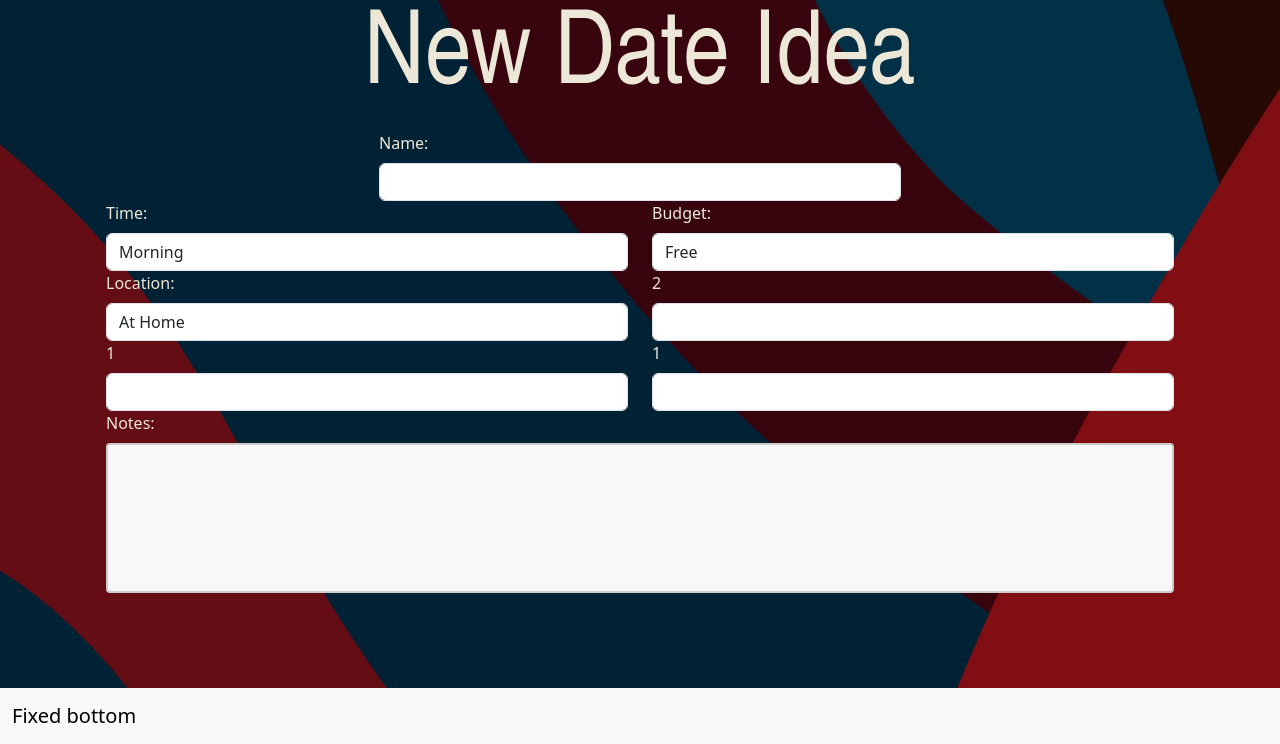
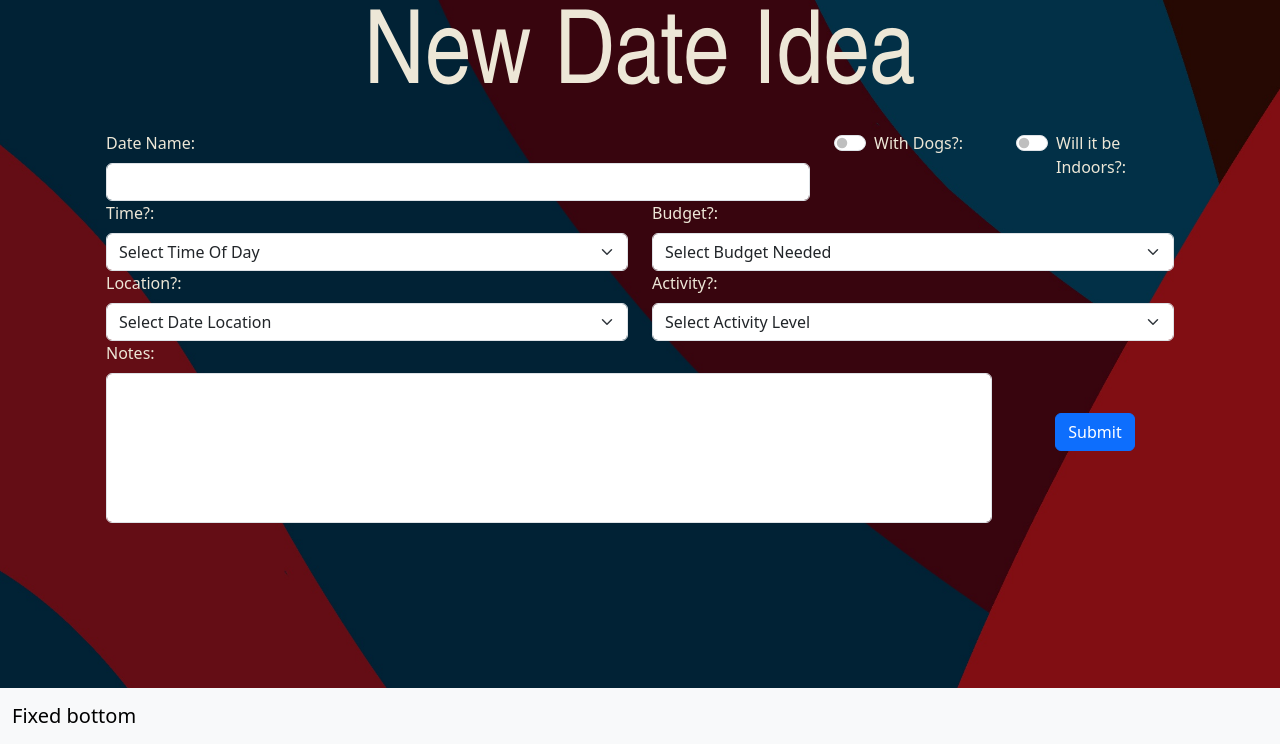
Before and after one commit to LukeThornton92/Milestone-Project-3-DATEVAULT, a Flask app: page /new_idea in a window 1280 px wide. Shown: the part 56-800 px from the top of the page. Run offline with Flask 3, Linux system fonts and the light colour scheme; lists and menus that the app fills with data are empty; some web fonts are replaced.

Commit message:
chore: new_idea design

```diff
--- a/datevault/templates/new_idea.html
+++ b/datevault/templates/new_idea.html
@@ -2,9 +2,10 @@
 <h1>New Date Idea</h1>
 
 <div class="container">
-  <div class="row justify-content-center">
-    <form class="col-12 col-md-6 mx-auto">
-      <label for="name" class="form-label">Name:</label>
+    <div class="row">
+      <div class="col-8">
+        <form class="align-items-center">
+          <label for="name" class="form-label">Date Name:</label>
           <input
             name="name"
             id="name"
@@ -12,21 +13,38 @@
             aria-describedby="#"
             required
             type="text"
-      ></input>
+          />
         </form>
+      </div>
+      <div class="col-2">
+        <form class="align-items-center form-check form-switch">
+          <label for="flexSwitchCheckDefault" class="form-label">With Dogs?:</label>
+          <input class="form-check-input" type="checkbox" id="flexSwitchCheckDefault">
+        </form>
+      </div>
+      <div class="col-2">
+        <form class="align-items-center form-check form-switch">
+          <label for="is_indoor" class="form-label">Will it be Indoors?:</label>
+          <input class="form-check-input" type="checkbox" id="is_indoor" name="is_indoor">
+        </form>
+      </div>
     </div>
   <div class="row">
     <form class="col-12 col-md-6 mx-auto">
-        <label for="is_time" class="form-label">Time:</label>
-        <select name="is_time" id="is_time" class="form-control" aria-describedby="#" required>
+        <!--Time Dropdown-->
+        <label for="is_time" class="form-label">Time?:</label>
+        <select name="is_time" id="is_time" class="form-control form-select" aria-describedby="#" required>
+            <option value="" selected disabled>Select Time Of Day</option>
             {% for time in time_options %}
             <option value="{{ time.name }}">{{ time.value }}</option>
           {% endfor %}
         </select>
       </form>
       <form class="col-12 col-md-6 mx-auto">
-        <label for="is_budget" class="form-label">Budget:</label>
-        <select name="is_budget" id="is_budget" class="form-control" aria-describedby="#" required>
+        <!--Budget Dropdown-->
+        <label for="is_budget" class="form-label">Budget?:</label>
+        <select name="is_budget" id="is_budget" class="form-control form-select" aria-describedby="#" required>
+            <option value="" selected disabled>Select Budget Needed</option>
             {% for budget in budget_options %}
             <option value="{{ budget.name }}">{{ budget.value }}</option>
           {% endfor %}
@@ -35,54 +53,38 @@
   </div>
   <div class="row">
     <form class="col-12 col-md-6 mx-auto">
-        <label for="is_location" class="form-label">Location:</label>
-        <select name="is_location" id="is_location" class="form-control" aria-describedby="#" required>
+        <!--Location Dropdown-->
+        <label for="is_location" class="form-label">Location?:</label>
+        <select name="is_location" id="is_location" class="form-control form-select" aria-describedby="#" required>
+            <option value="" selected disabled>Select Date Location</option>
             {% for location in location_options %}
             <option value="{{ location.name }}">{{ location.value }}</option>
           {% endfor %}
         </select>
       </form>
     <form class="col-12 col-md-6">
-      <label for="" class="form-label">2</label>
-      <input
-        type="text"
-        class="form-control"
-        name=""
-        id=""
-        aria-describedby="#"
-        required
-      />
+        <!--Activity Dropdown-->
+        <label for="is_activity" class="form-label">Activity?:</label>
+        <select name="is_activity" id="is_location" class="form-control form-select" aria-describedby="#" required>
+            <option value="" selected disabled>Select Activity Level</option>
+            {% for activity in activity_options %}
+            <option value="{{ activity.name }}">{{ activity.value }}</option>
+          {% endfor %}
+        </select>
+      </form>
     </form>
   </div>
   <div class="row">
-    <form class="col-12 col-md-6">
-      <label for="" class="form-label">1</label>
-      <input
-        type="text"
-        class="form-control"
-        name=""
-        id=""
-        aria-describedby="#"
-        required
-      />
-    </form>
-    <form class="col-12 col-md-6 mx-auto">
-      <label for="" class="form-label">1</label>
-      <select name="" id="" class="form-control" aria-describedby="#" required>
-        <option value=""></option>
-        <option value=""></option>
-        <option value=""></option>
-        <option value=""></option>
-      </select>
+    <div class="col-10">
+      <label for="notes" class="form-label">Notes:</label>
+      <form>
+        <textarea id="notes" name="notes" class="form-control"></textarea>
       </form>
     </div>
-  <div class="row">
-    <div class="col">
-      <label for="" class="form-label">Notes:</label>
-      <form>
-        <textarea></textarea>
-      </form>
+    <div class="col-2 d-flex align-items-center justify-content-center">
+      <button type="submit" class="btn btn-primary">Submit</button>
     </div>
+
   </div>
 </div>
 {% endblock %}
```
Lines whose indentation alone changed are shown as unchanged.
